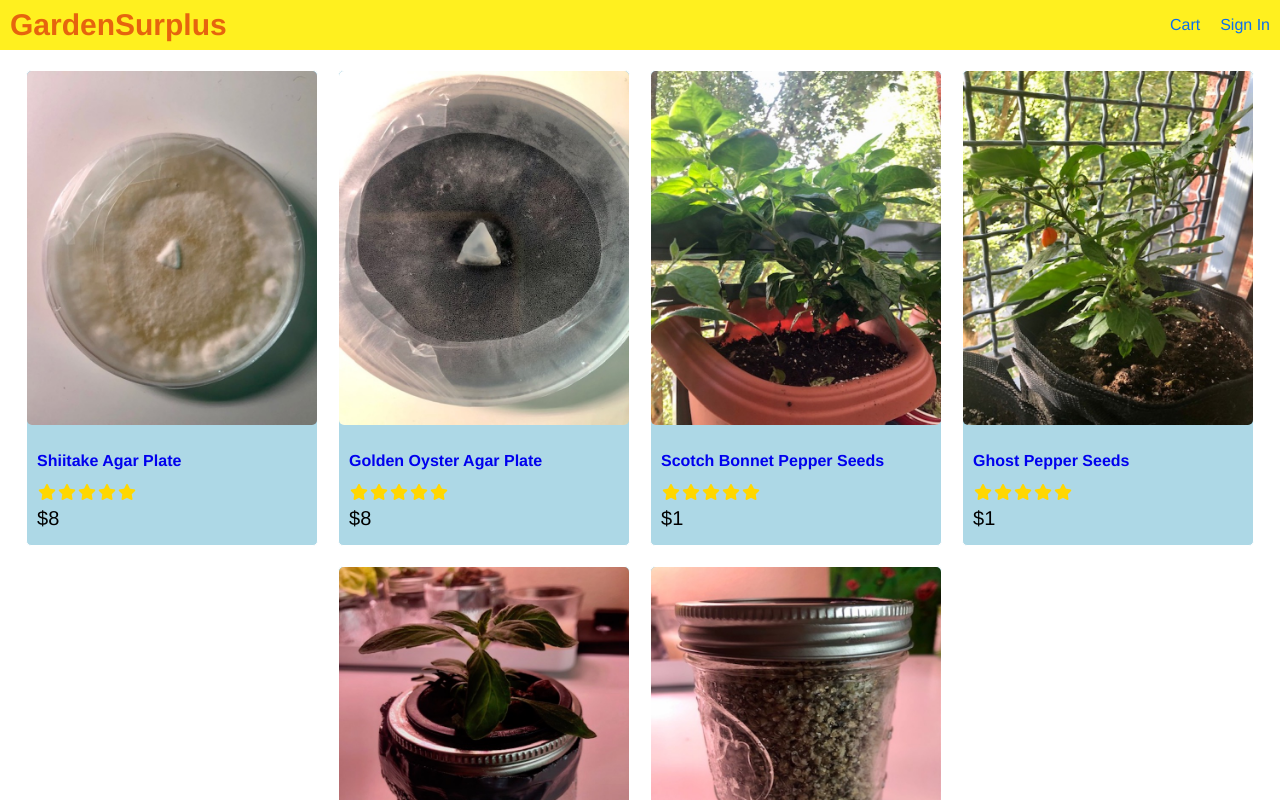
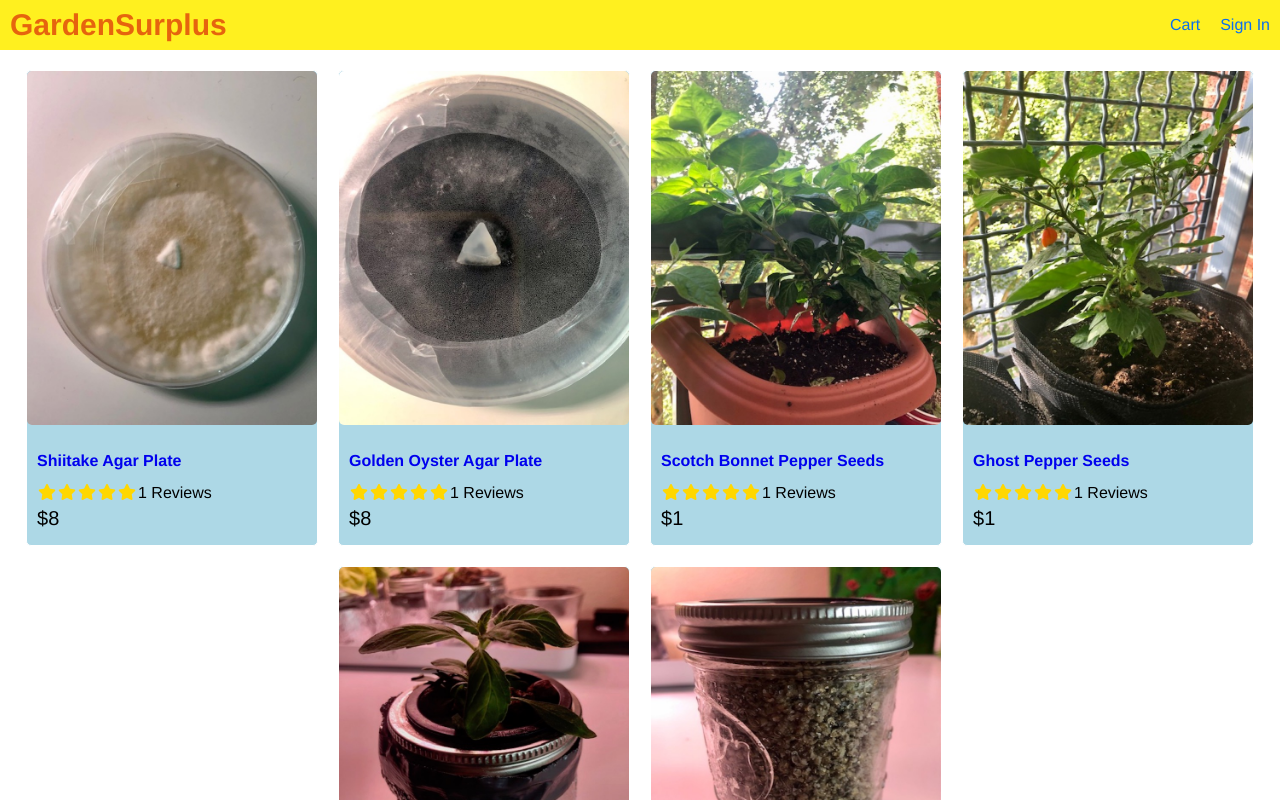
Before and after one commit to kitfud/FullEcommerce, a React (Create React App) app in the folder frontend/: page / in a window 1280 px wide. Shown: the top 800 px of the page. Built offline with nearby package versions, Linux system fonts and the light colour scheme.

Commit message:
product and rating component(s) created

```diff
--- a/frontend/src/App.js
+++ b/frontend/src/App.js
@@ -1,5 +1,6 @@
 import React from 'react';
 import data from './data';
+import Product from './components/Products'
 
 function App() {
 
@@ -21,38 +22,7 @@ function App() {
        <div className="row center">
          {
            data.products.map(product =>(
-            <div key={product._id} className="card">
-            <a href={`/product/${product._id}`}>
-
-                <img className="medium" src={product.image} alt={product.name}/>
-            </a>
-            <div className="card-body">
-               <a href={`/product/${product._id}`}>
-                   <h2>{product.name}</h2>
-               </a>
-               <div className="rating">
-                   <span>
-                       <i className="fa fa-star"></i>
-                   </span>
-                   <span>
-                       <i className="fa fa-star"></i>
-                   </span>
-                   <span>
-                       <i className="fa fa-star"></i>
-                   </span>
-                   <span>
-                       <i className="fa fa-star"></i>
-                   </span>
-                   <span>
-                       <i className="fa fa-star"></i>
-                   </span>
-               </div>
-               <div className="price">
-                   ${product.price}
-               </div>
-            </div>
-        </div>
-
+         <Product key={product._id} product ={product}></Product>
 
 
            ))
--- /dev/null
+++ b/frontend/src/components/Products.js
@@ -0,0 +1,26 @@
+import React from 'react'
+import Rating from './Rating';
+
+function Products(props) {
+    const {product} = props;
+
+    return (
+        <div key={product._id} className="card">
+        <a href={`/product/${product._id}`}>
+
+            <img className="medium" src={product.image} alt={product.name}/>
+        </a>
+        <div className="card-body">
+           <a href={`/product/${product._id}`}>
+               <h2>{product.name}</h2>
+           </a>
+         <Rating rating = {product.rating} numReviews = {product.numReviews}/>
+           <div className="price">
+               ${product.price}
+           </div>
+        </div>
+        </div>
+    )
+}
+
+export default Products
--- /dev/null
+++ b/frontend/src/components/Rating.js
@@ -0,0 +1,28 @@
+import React from 'react'
+
+export default function Rating(props) {
+
+    const {rating, numReviews} = props
+    return (
+        <div className="rating">
+        <span>
+            <i className={rating >=1?"fas fa-star": rating>=0.5?"fas fa-star-half":"far fa-star"}></i>
+        </span>
+        <span>
+            <i className={rating >=2?"fas fa-star": rating>=1.5?"fas fa-star-half":"far fa-star"}></i>
+        </span>
+        <span>
+            <i className={rating >=3?"fas fa-star": rating>=2.5?"fas fa-star-half":"far fa-star"}></i>
+        </span>
+        <span>
+            <i className={rating >=4?"fas fa-star": rating>=3.5?"fas fa-star-half":"far fa-star"}></i>
+        </span>
+        <span>
+            <i className={rating >=5?"fas fa-star": rating>=4.5?"fas fa-star-half":"far fa-star"}></i>
+        </span>
+        <span>
+            {numReviews + " Reviews"}
+        </span>
+    </div>
+    )
+}
--- a/frontend/src/index.css
+++ b/frontend/src/index.css
@@ -122,3 +122,7 @@ margin-bottom:0.5rem;
   color:gold;
   margin:0.1rem;
 }
+
+.rating span:last-child{
+  color:black;
+}
```
Also changed, not shown: 1 other file (tests, documents, lock files or other folders).
